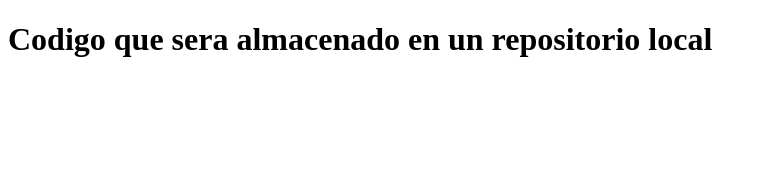
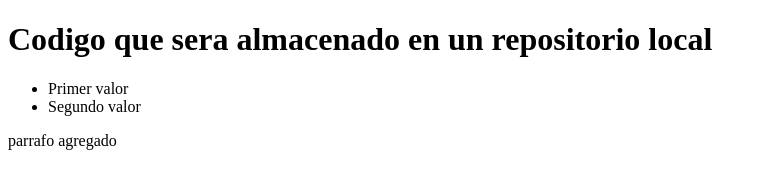
Before and after one commit to pablosilvanavarro-rgb/repo1, a plain HTML site: page index.html in a window 1280 px wide. Shown: the whole page, without its empty margins (0-767 px from the left). Drawn offline with Linux system fonts and the light colour scheme.

Commit message:
se agrego ul en el index.html

```diff
--- a/index.html
+++ b/index.html
@@ -7,4 +7,12 @@
 </head>
 <body>
     <h1>Codigo que sera almacenado en un repositorio local</h1>
+   <ul>
+    <li>Primer valor</li>
+   <li>Segundo valor</li>
+</ul>
     <div id="bloque"></div>
+
+    <script src="/assets/js/index.js"></script>
+</body>
+</html>
```
